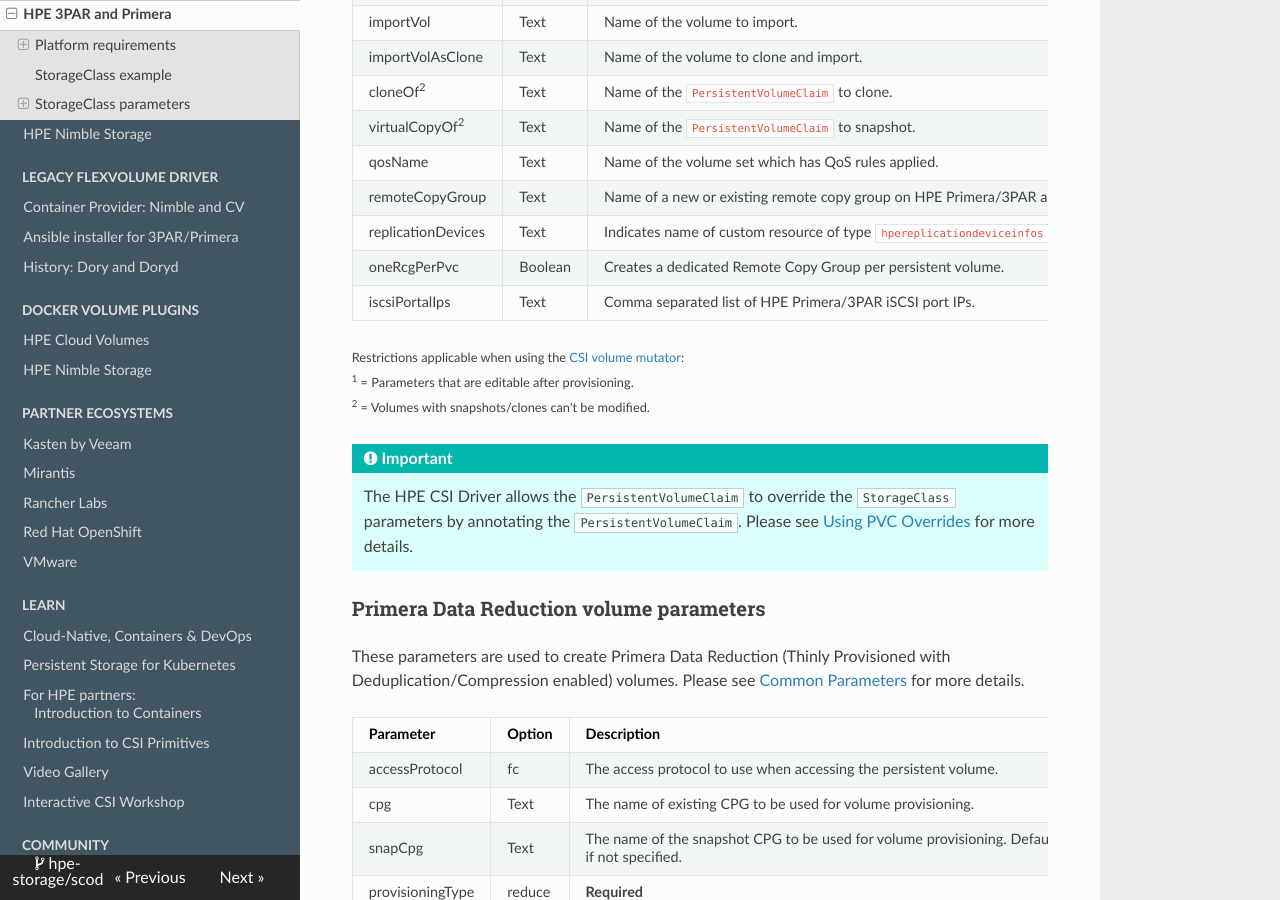
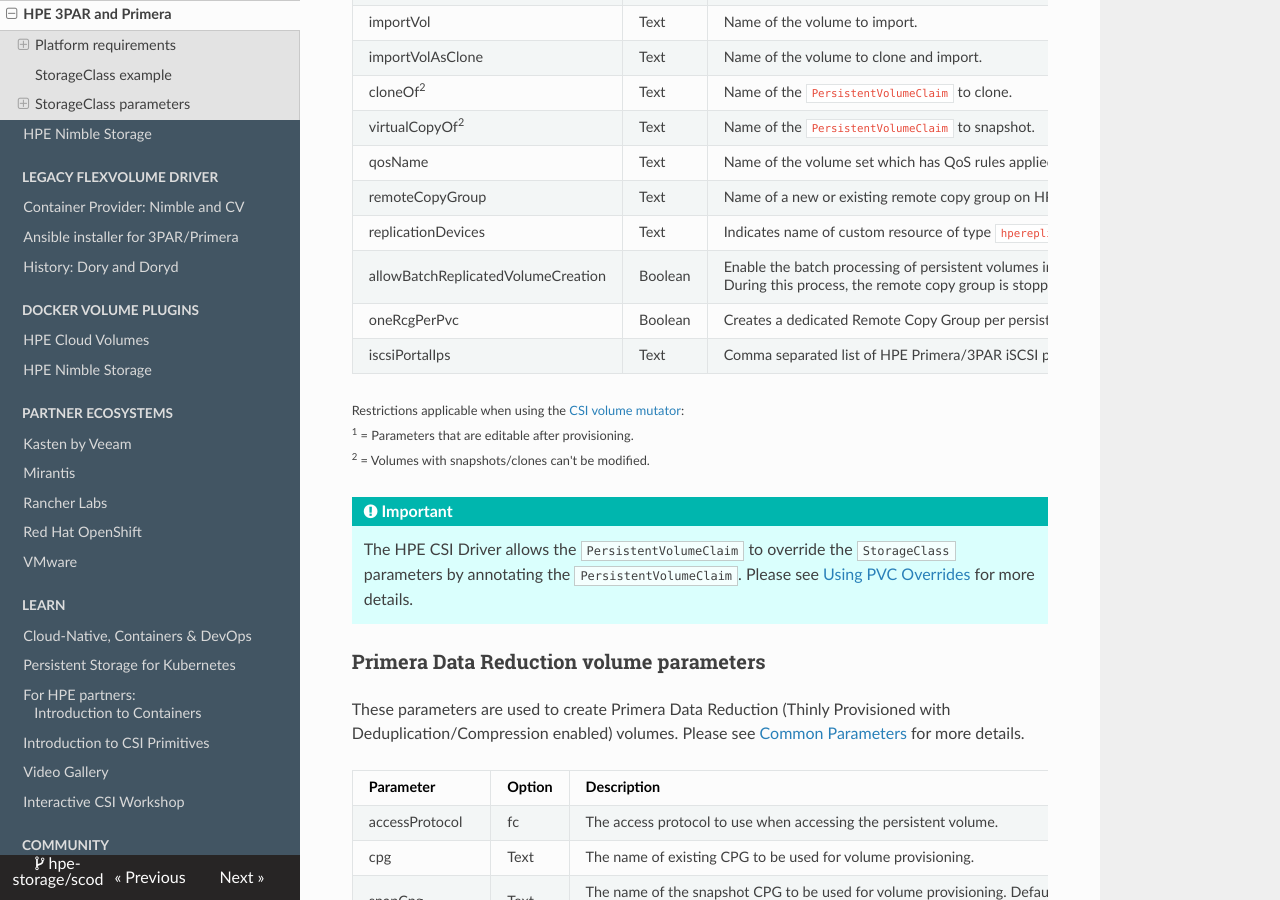
Before and after one commit to hpe-storage/scod, an MkDocs documentation site: the page built from docs/container_storage_provider/hpe_3par_primera/index.md, in a window 1280 px wide and 900 px high, scrolled down 2849 px. Built offline with MkDocs 1.6.1, drawn with Linux system fonts in a browser that asks for light colours; nearby versions of some CDN libraries.

Commit message:
remote copy updated parameters
Signed-off-by: Chris Snell <snell.chris@gmail.com>

```diff
--- a/docs/container_storage_provider/hpe_3par_primera/index.md
+++ b/docs/container_storage_provider/hpe_3par_primera/index.md
@@ -83,6 +83,7 @@
 | qosName  | Text      | Name of the volume set which has QoS rules applied. | **X** | **X** |
 | remoteCopyGroup <br /> | Text | Name of a new or existing remote copy group on HPE Primera/3PAR array. | **X** | **X** |
 | replicationDevices <br /> | Text <br /> | Indicates name of custom resource of type `hpereplicationdeviceinfos`. | **X** | **X** |
+| allowBatchReplicatedVolumeCreation <br /> | Boolean <br />  | Enable the batch processing of persistent volumes in 10 second intervals and add them to a single remote copy group. <br /> During this process, the remote copy group is stopped and started once. | **X** | **X** |
 | oneRcgPerPvc <br /> | Boolean <br /> | Creates a dedicated Remote Copy Group per persistent volume. | **X** | **X** |
 | iscsiPortalIps <br /> | Text <br /> | Comma separated list of HPE Primera/3PAR iSCSI port IPs. | **X** | **X** |
 
```
